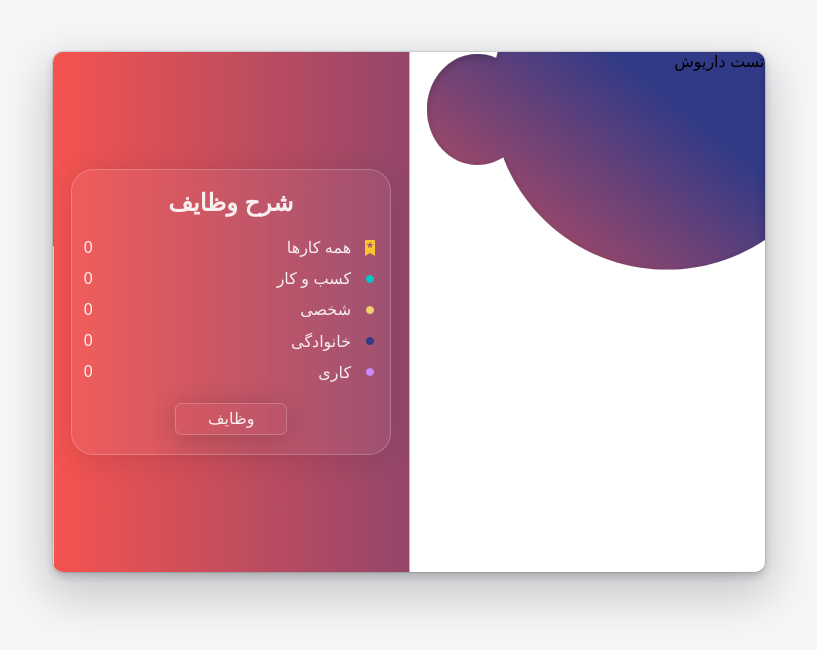
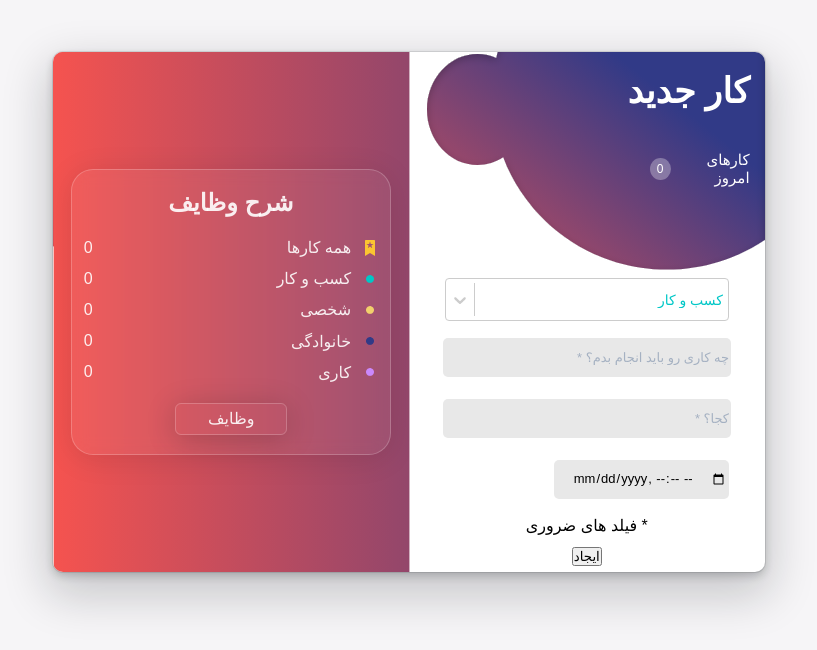
Before and after one commit to Dariush-Bakhtvar/React-todolist, a React (Create React App) app: page / in a window 1280 px wide. Both pictures are taken after a click on the button "بزن بریم". Shown: the top 650 px of the page, without its empty margins (231-1048 px from the left). Built offline with nearby package versions, Linux system fonts and the light colour scheme; a small style sheet from the web is missing.

Commit message:
right panle style

```diff
--- a/package.json
+++ b/package.json
@@ -6,6 +6,7 @@
     "@testing-library/jest-dom": "^5.16.4",
     "@testing-library/react": "^13.2.0",
     "@testing-library/user-event": "^13.5.0",
+    "chroma-js": "^2.4.2",
     "node-sass": "^7.0.1",
     "react": "^18.1.0",
     "react-datepicker2-samian": "^3.6.18",
--- a/src/Components/Layouts/Laout.module.scss
+++ /dev/null
@@ -1,45 +0,0 @@
-@import "../../Styles/mixin";
-@import "../../Styles/variable";
-.ContentLayout {
-    position: absolute;
-    top: 0;
-    height: 100%;
-    transition: all $transition;
-}
-
-.rightLayout {
-    left: 0;
-    opacity: 0;
-    width: 50%;
-    z-index: 2;
-    &__active {
-        opacity: 1;
-        transform: translateX(100%);
-    }
-}
-
-.leftlayout {
-    left: 0;
-    width: 50%;
-    opacity: 1;
-    z-index: 1;
-    &__activeLeft {
-        transform: translateX(100%);
-        opacity: 0;
-        z-index: 5;
-        animation: show 0.6s;
-    }
-}
-
-@keyframes show {
-    0%,
-    49.99% {
-        opacity: 1;
-        z-index: 1;
-    }
-    50%,
-    100% {
-        opacity: 0;
-        z-index: 5;
-    }
-}
--- /dev/null
+++ b/src/Components/Layouts/Layout.module.scss
@@ -0,0 +1,182 @@
+@import "../../Styles/mixin";
+@import "../../Styles/variable";
+.ContentLayout {
+    position: absolute;
+    top: 0;
+    height: 100%;
+    transition: all $transition;
+    width: 50%;
+}
+
+.rightLayout {
+    right: 0;
+    opacity: 0;
+    z-index: 2;
+    transform: translateX(-50%);
+    &__active {
+        opacity: 1;
+        transform: translateX(0%);
+    }
+}
+
+.leftlayout {
+    left: 0;
+    opacity: 1;
+    z-index: 1;
+    &__activeLeft {
+        opacity: 0;
+        z-index: 5;
+        transform: translateX(50%);
+        animation: show 0.6s;
+    }
+}
+
+.myTasksContainer {
+    width: 100%;
+    height: 100%;
+}
+
+.myTaskHeader {
+    width: inherit;
+    height: 35%;
+    position: relative;
+    color: $white-color;
+}
+
+.HeaderContent {
+    width: 50%;
+    height: 50%;
+    @include Flex(space-around, flex-start);
+    flex-direction: column;
+    position: absolute;
+    right: 44%;
+    top: 10%;
+    h1 {
+        font-size: 3.5rem;
+        font-weight: 500;
+    }
+}
+
+
+/******** ************************* right style */
+
+.createTask {
+    width: 100%;
+    height: 100%;
+    @include Flex(space-between, center);
+    flex-direction: column;
+}
+
+.createTaskHeader {
+    width: inherit;
+    height: 30%;
+    @include Flex(space-around, flex-start);
+    flex-direction: column;
+    color: $white-color;
+    padding-right: 15px;
+    h1 {
+        font-size: 3.5rem;
+        font-family: 500;
+    }
+}
+
+.today {
+    font-size: 1.5rem;
+    @include Flex(space-between, center);
+    width: 100px;
+    height: 40px;
+}
+
+.todayBadge {
+    @include Flex(center, center);
+    background: rgba($color: $white-color, $alpha: 0.3);
+    width: 22px;
+    height: 22px;
+    border-radius: 50%;
+    font-size: 1.2rem;
+}
+
+.newTaskFrom {
+    width: inherit;
+    height: 60%;
+    @include Flex(space-around, center);
+    flex-direction: column;
+    input {
+        all: unset;
+        width: 80%;
+        height: 35px;
+        border-radius: 5px;
+        background: #e8e8e8;
+        margin: 5px 0;
+        padding: 2px;
+        font-size: 1.3rem;
+        &::placeholder {
+            color: #a5b1c2;
+        }
+        &:focus {
+            border: 2px solid #ab4a64;
+        }
+    }
+}
+
+.todoTimes {
+    width: 80%;
+    @include Flex(space-between, center);
+    input {
+        width: 60%;
+        text-align: center;
+        line-height: 2.5;
+    }
+}
+
+
+/* @keyframes show {
+    0%,
+    49.99% {
+        opacity: 1;
+        z-index: 1;
+    }
+    50%,
+    100% {
+        opacity: 0;
+        z-index: 5;
+    }
+} */
+
+@keyframes show {
+    0%,
+    25%,
+    49% {
+        opacity: 1;
+    }
+    50%,
+    100% {
+        opacity: 0;
+    }
+}
+
+@media screen and (min-width: $breakpoint-mobile-min) and (max-width: $breakpoint-mobile-max) {
+    .ContentLayout {
+        width: 100%;
+    }
+    .rightLayout {
+        /* opacity: 0;
+        z-index: 2; */
+        transform: translateY(100%);
+        &__active {
+            /* opacity: 1; */
+            transform: translateY(0);
+        }
+    }
+    .leftlayout {
+        /* opacity: 1;
+        z-index: 1; */
+        transform: translateY(50%);
+        &__activeLeft {
+            transform: translateY(0);
+            /* opacity: 0;
+            z-index: 5;
+            animation: show 0.6s; */
+        }
+    }
+}
--- a/src/Components/Layouts/LeftLayout.js
+++ b/src/Components/Layouts/LeftLayout.js
@@ -1,14 +1,20 @@
-// import WidthActive from "../HOC/widthIsActive";
-import styles from "./Laout.module.scss";
+import DropDown from "../dropDown/DropDown";
+import styles from "./Layout.module.scss";
 const LeftLayout = ({ isActive }) => {
-	console.log(isActive);
 	return (
 		<section
 			className={`${styles.ContentLayout} ${styles.leftlayout} ${
 				isActive && styles.leftlayout__activeLeft
 			}`}
 		>
-			<div className={styles.Header}>متن آزمایشی برای تست برنامه</div>
+			<div className={styles.myTasksContainer}>
+				<div className={styles.myTaskHeader}>
+					<div className={styles.HeaderContent}>
+						<h1>کارهای من</h1>
+						<DropDown />
+					</div>
+				</div>
+			</div>
 		</section>
 	);
 };
--- a/src/Components/Layouts/RightLayout.js
+++ b/src/Components/Layouts/RightLayout.js
@@ -1,4 +1,6 @@
-import styles from "./Laout.module.scss";
+import SelectBox from "../select/Select";
+import styles from "./Layout.module.scss";
+
 const RightLayout = ({ isActive }) => {
 	return (
 		<section
@@ -6,7 +8,27 @@ const RightLayout = ({ isActive }) => {
 				isActive && styles.rightLayout__active
 			}`}
 		>
-			<div>تست داریوش</div>
+			<div className={styles.createTask}>
+				<div className={styles.createTaskHeader}>
+					<h1>کار جدید</h1>
+					<div className={styles.today}>
+						کارهای امروز
+						<span className={styles.todayBadge}>0</span>
+					</div>
+				</div>
+				<form action="#" className={styles.newTaskFrom}>
+					<div className={styles.todoIcons}></div>
+					<SelectBox />
+					<input type="text" placeholder="چه کاری رو باید انجام بدم؟ *" />
+					<input type="text" placeholder="کجا؟ *" />
+					<div className={styles.todoTimes}>
+						<input type="datetime-local" placeholder="چه موقع؟ *" />
+						<div className={styles.toggleBtn}></div>
+					</div>
+					<span>* فیلد های ضروری</span>
+					<button>ایجاد</button>
+				</form>
+			</div>
 		</section>
 	);
 };
--- /dev/null
+++ b/src/Components/Layouts/right.module.scss
@@ -0,0 +1,7 @@
+.createTask {
+    width: 50%;
+    height: 100%;
+    background: dodgerblue;
+    @include Flex(space-around, center);
+    flex-direction: column;
+}
--- a/src/Components/Overlay/overlay.module.scss
+++ b/src/Components/Overlay/overlay.module.scss
@@ -148,7 +148,7 @@
         top: 0;
         transform: translateY(0);
         transition: transform $transition;
-        z-index: 1;
+        z-index: 10;
         &__active {
             transform: translateY(100%);
         }
--- /dev/null
+++ b/src/Components/dropDown/DropDown.js
@@ -0,0 +1,43 @@
+import { useState } from "react";
+import styles from "./dropDown.module.scss";
+import { HiOutlineClock } from "react-icons/hi";
+import { IoMdArrowDropdown } from "react-icons/io";
+const DropDown = () => {
+	const [toggle, setToggle] = useState(false);
+	const toggleHandler = () => {
+		setToggle(!toggle);
+	};
+	return (
+		<div className={styles.dropDownTask}>
+			<div className={styles.dropdownBtn} onClick={toggleHandler}>
+				<HiOutlineClock />
+				امروز
+				<IoMdArrowDropdown />
+			</div>
+			{toggle && (
+				<ul className={`${styles.dropDown}`}>
+					<li className={styles.today}>
+						امروز
+						<span>0</span>
+					</li>
+					<div className={styles.lineSapce}></div>
+					<li className={styles.upComing}>
+						<p>آینده</p>
+						<ul className={styles.upComingMenu}>
+							<li>
+								1 خرداد
+								<span>0</span>
+							</li>
+							<li>
+								2 خرداد
+								<span>0</span>
+							</li>
+						</ul>
+					</li>
+				</ul>
+			)}
+		</div>
+	);
+};
+
+export default DropDown;
--- /dev/null
+++ b/src/Components/dropDown/dropDown.module.scss
@@ -0,0 +1,74 @@
+@import "../../Styles/mixin";
+@import "../../Styles/variable";
+.dropDownTask {
+    position: relative;
+}
+
+.dropdownBtn {
+    all: unset;
+    @include Flex(space-around, center);
+    width: 100px;
+    height: 25px;
+    color: $white-color;
+    border-radius: 5px;
+    cursor: pointer;
+    transition: background 0.6s ease-in-out;
+    &:hover {
+        background: rgba($color: $white-color, $alpha: 0.25);
+    }
+}
+
+.dropDown {
+    position: absolute;
+    top: 25px;
+    right: 0;
+    width: 180px;
+    min-height: 120px;
+    background-color: $white-color;
+    color: #000;
+    padding: 5px;
+    border-radius: 4px;
+    margin-top: 5px;
+    border: 1px solid rgba($color: #000000, $alpha: 0.4);
+}
+
+.today {
+    color: rgba($color: #000000, $alpha: 0.5);
+    padding: 2px 4px;
+    @include Flex(space-between, center);
+    transition: background $transition;
+    &:hover {
+        background: #e4e9ed;
+        border-radius: 3px;
+        cursor: pointer;
+    }
+}
+
+.lineSapce {
+    width: 100%;
+    height: 1px;
+    background: #ddd;
+    margin-top: 5px;
+}
+
+.upComing {
+    p {
+        font-weight: 600;
+        padding: 2px 4px;
+    }
+}
+
+.upComingMenu {
+    font-size: 1.4rem;
+    color: rgba($color: #000000, $alpha: 0.5);
+    li {
+        @include Flex(space-between, center);
+        transition: background $transition;
+        padding: 3px 2px;
+        &:hover {
+            background: #e4e9ed;
+            border-radius: 3px;
+            cursor: pointer;
+        }
+    }
+}
--- /dev/null
+++ b/src/Components/select/Select.js
@@ -0,0 +1,54 @@
+import React from "react";
+import Select from "react-select";
+import styles from "./select.module.scss";
+const Options = [
+	{ value: "Business", label: "کسب و کار" },
+	{ value: "Personla", label: "شخصی" },
+	{ value: "Family", label: "خانوادگی" },
+	{ value: "Work", label: "کاری" },
+];
+
+const styleMap = {
+	Business: "#00c7c7",
+	Personla: "#f2d06c",
+	Family: "#313a87",
+	Work: "#ca89fc",
+};
+const colourStyles = {
+	singleValue: (provided, { data }) => ({
+		...provided,
+		color: styleMap[data.value] ? styleMap[data.value] : "defaultColor",
+		// specify a fallback color here for those values not accounted for in the styleMap
+	}),
+	ontrol: (base) => ({
+		...base,
+		height: 35,
+	}),
+};
+
+const SelectBox = () => {
+	return (
+		<Select
+			className={styles.select}
+			defaultValue={Options[0]}
+			options={Options}
+			styles={colourStyles}
+			theme={(theme) => ({
+				...theme,
+				borderRadius: 4,
+				colors: {
+					...theme.colors,
+					text: "dodgerblue",
+					primary25: "#dff9fb",
+					primary: "#ab4a64",
+				},
+				spacing: {
+					...theme.spacing,
+					controlHeight: 30,
+					baseUnit: 2,
+				},
+			})}
+		/>
+	);
+};
+export default SelectBox;
--- /dev/null
+++ b/src/Components/select/select.module.scss
@@ -0,0 +1,5 @@
+.select {
+    width: 80%;
+    padding: 0;
+    font-size: 1.4rem;
+}
```
Also changed, not shown: src/Components/select/data.js (added), 1 other file (tests, documents, lock files or other folders).
